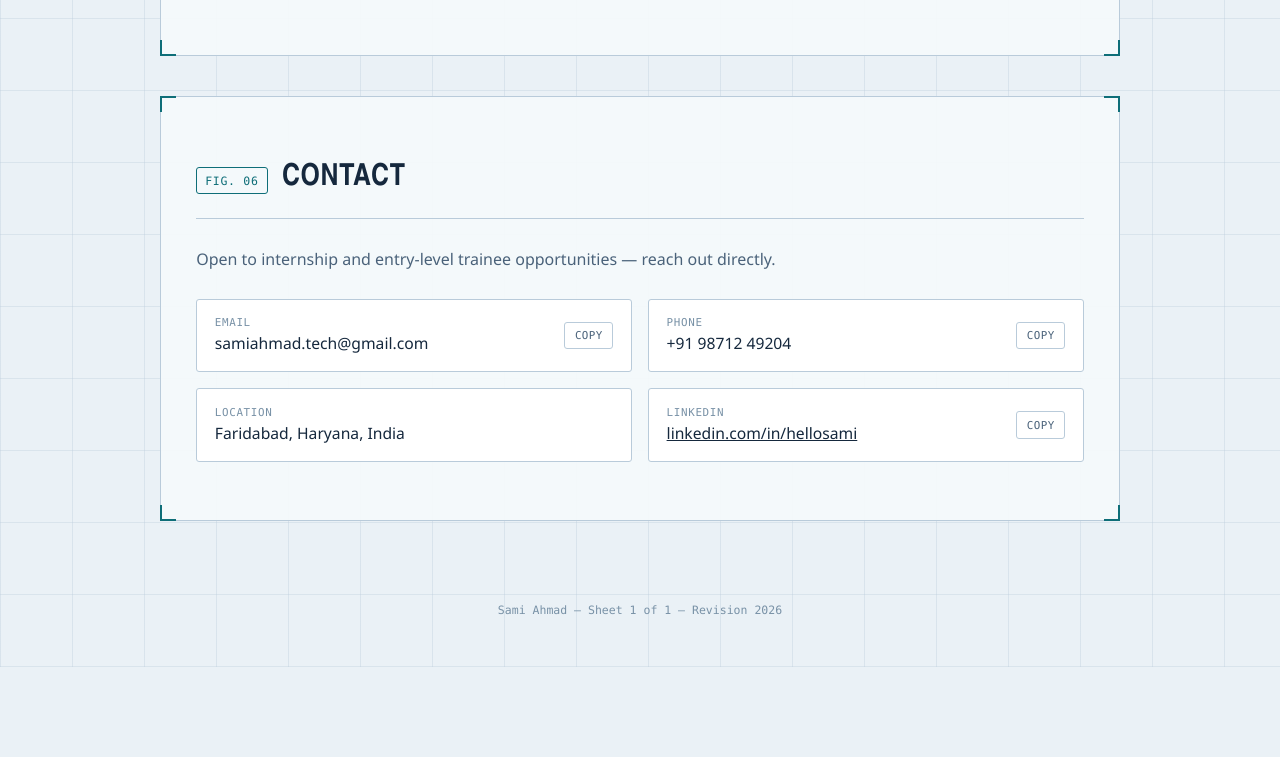
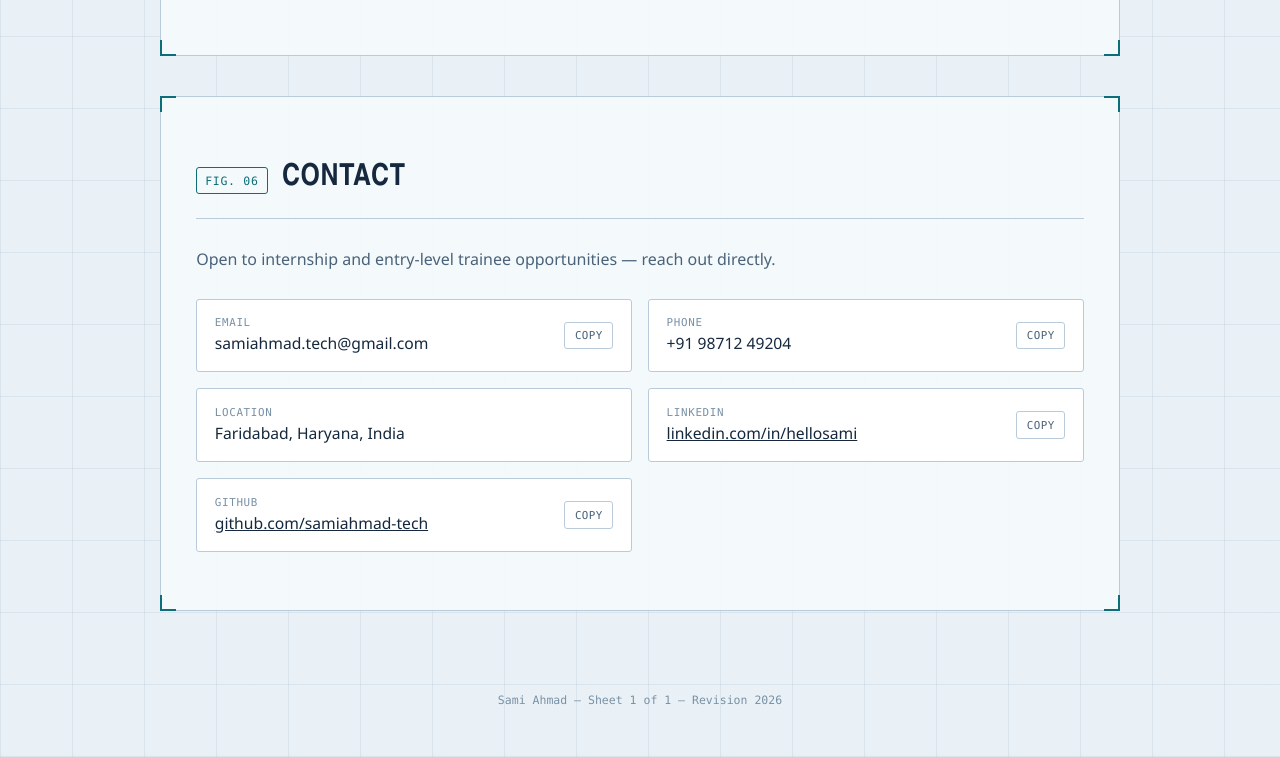
Before and after one commit to samiahmad-tech/portfolio, a plain HTML site: page index.html in a window 1280 px wide. Shown: the part 3537-4294 px from the top of the page. Before the commit the page ends 4204 px from the top, so only its background shows below. Drawn offline with Linux system fonts and the light colour scheme.

Commit message:
Update contact info: new email, LinkedIn, and GitHub links
Co-Authored-By: Claude Sonnet 5 <noreply@anthropic.com>

```diff
--- a/index.html
+++ b/index.html
@@ -598,6 +598,10 @@
           <div><span class="label">LinkedIn</span><span class="value"><a href="https://www.linkedin.com/in/hellosami/" target="_blank" rel="noopener noreferrer">linkedin.com/in/hellosami</a></span></div>
           <button class="copy-btn" data-copy="https://www.linkedin.com/in/hellosami/">Copy</button>
         </div>
+        <div class="contact-row">
+          <div><span class="label">GitHub</span><span class="value"><a href="https://github.com/samiahmad-tech/" target="_blank" rel="noopener noreferrer">github.com/samiahmad-tech</a></span></div>
+          <button class="copy-btn" data-copy="https://github.com/samiahmad-tech/">Copy</button>
+        </div>
       </div>
     </section>
 
```
